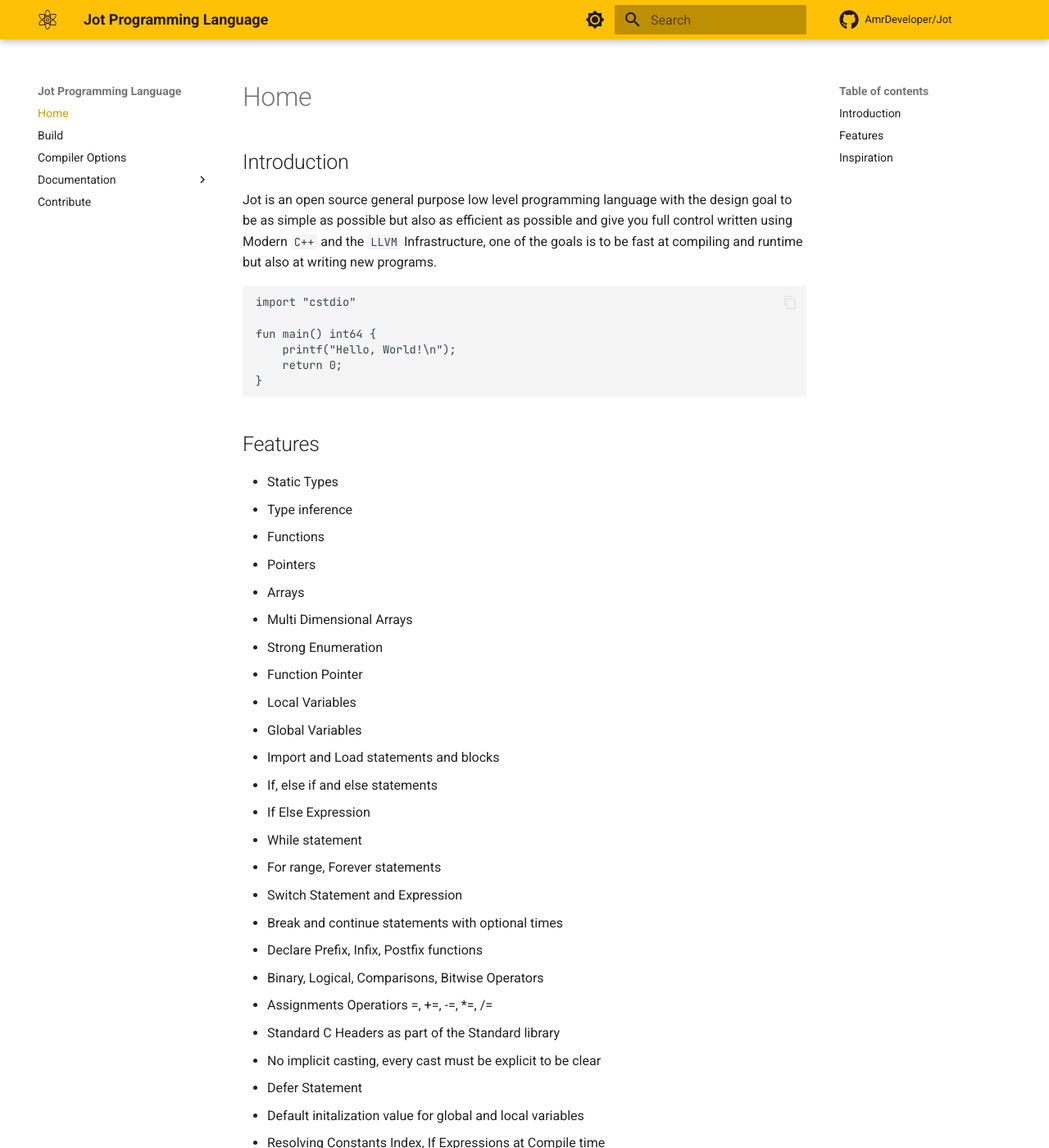
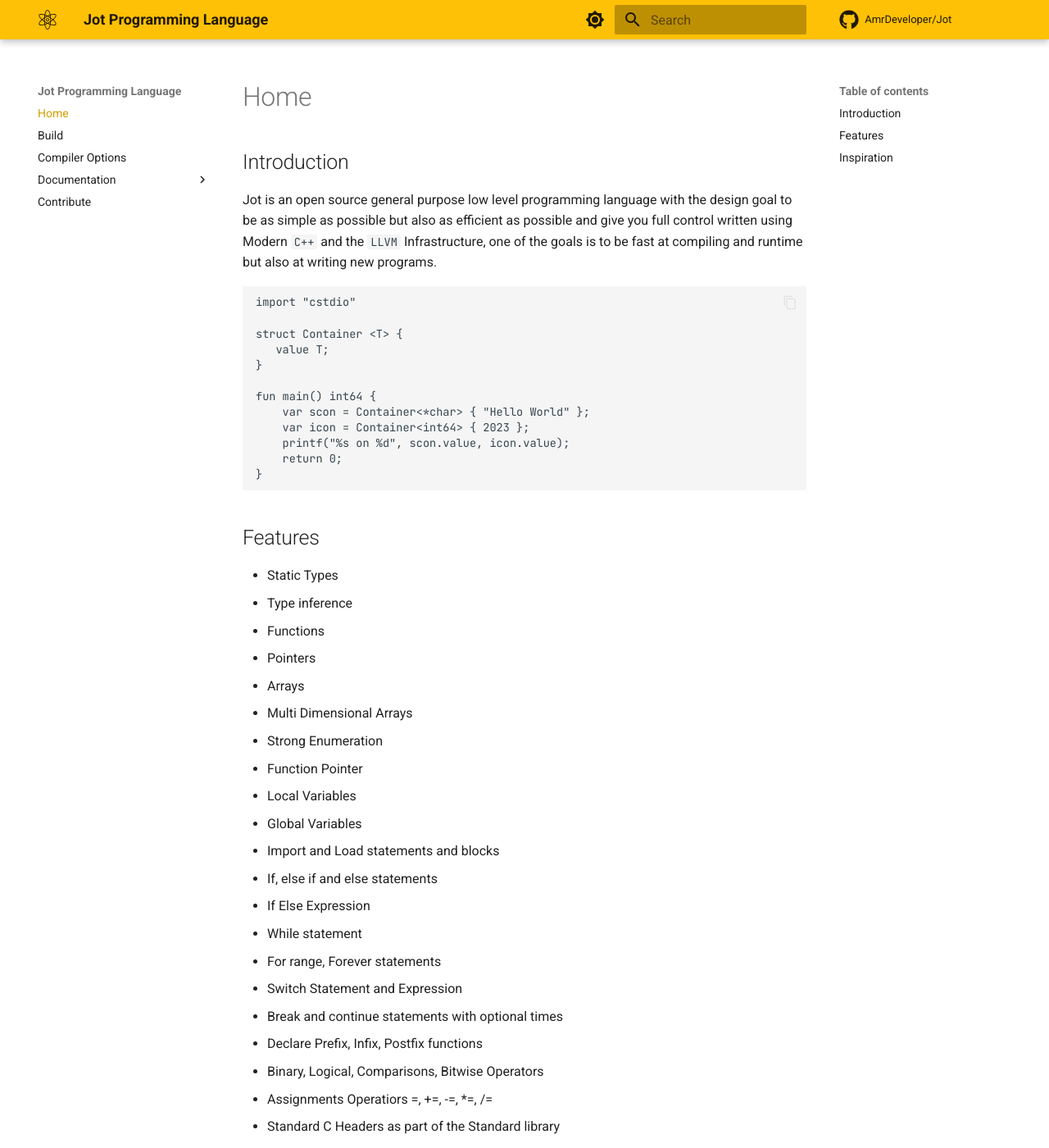
Before and after one commit to AmrDeveloper/Amun, an MkDocs documentation site: the page built from docs/index.md, in a window 1280 px wide and 1400 px high. Shown: the whole window at 82% size. Built offline with MkDocs 1.6.1 and Material for MkDocs 9.7.7, drawn with Linux system fonts in a browser that asks for light colours; comment, search, counter and statistics services are not loaded.

````diff
--- a/docs/index.md
+++ b/docs/index.md
@@ -8,8 +8,14 @@ is to be fast at compiling and runtime but also at writing new programs.
 ```
 import "cstdio"
 
+struct Container <T> {
+   value T;
+}
+
 fun main() int64 {
-    printf("Hello, World!\n");
+    var scon = Container<*char> { "Hello World" };
+    var icon = Container<int64> { 2023 };
+    printf("%s on %d", scon.value, icon.value);
     return 0;
 }
 ```
--- a/mkdocs.yml
+++ b/mkdocs.yml
@@ -79,6 +79,7 @@ nav:
     - Cast: reference/cast.md
     - Type Size: reference/type_size.md
     - Value Size: reference/value_size.md
+    - Generic: reference/generic.md
 
   - Contribute: contribution.md
 
````
Also changed, not shown: other parts of docs/index.md (+1 -0 lines), README.md (+8 -2 lines), docs/reference/generic.md (added, +33 -0 lines).
